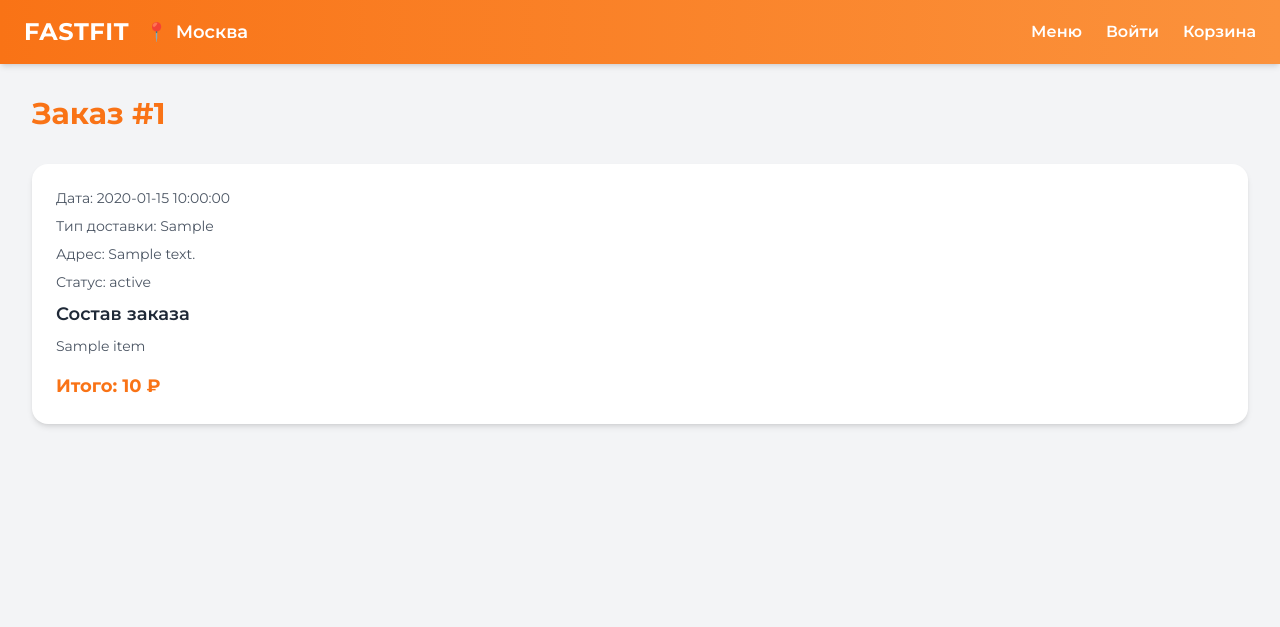
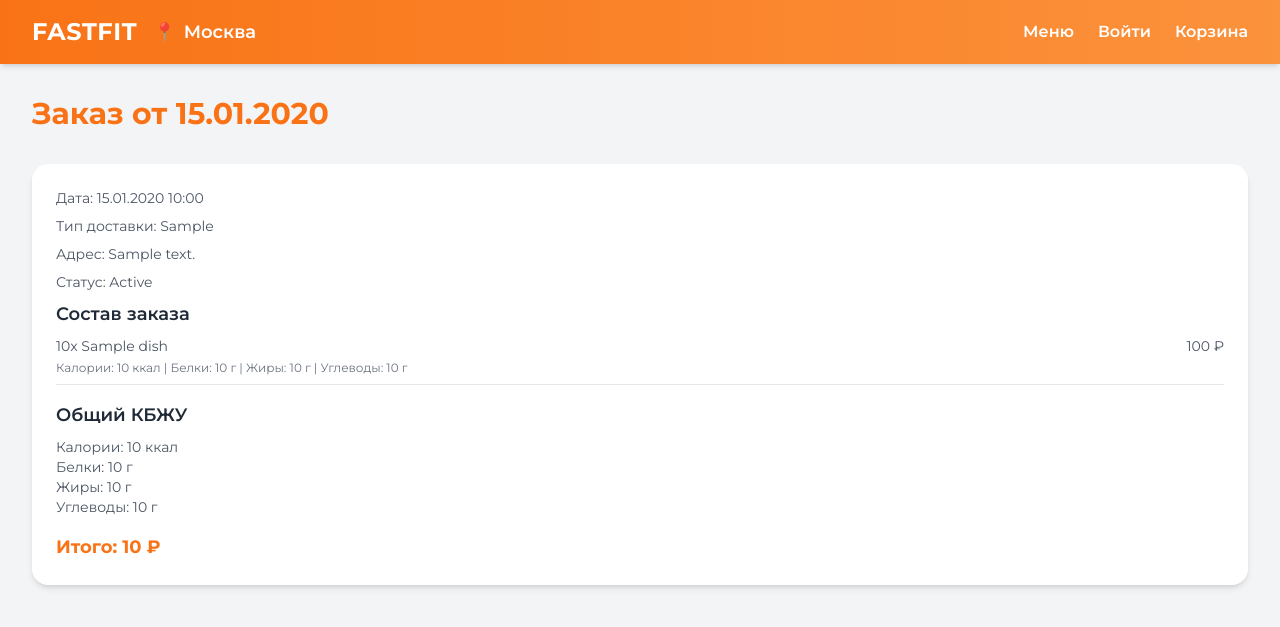
Before and after one commit to MDx3R/fast-fit, a Python web app: template templates/order_details.html in a window 1280 px wide. Shown: the top 627 px of the page. Run offline with Jinja, Linux system fonts and the light colour scheme; the template is opened without the code that fills it: most values are stand-ins (such as "Sample title", 1, 10 or a date in 2020); some libraries are stand-ins or nearby versions.

Commit message:
feat: improve presentation

```diff
--- a/src/fastfit/menu/presentation/http/fastapi/controllers.py
+++ b/src/fastfit/menu/presentation/http/fastapi/controllers.py
@@ -124,8 +124,8 @@ async def get_cart(
                 {"id": "cash", "name": "Наличными"},
             ],
             "restaurants": [
-                {"id": "1", "name": "FastFit Москва"},
-                {"id": "2", "name": "FastFit Санкт-Петербург"},
+                {"id": None, "name": "FastFit Москва"},
+                {"id": None, "name": "FastFit Санкт-Петербург"},
             ],
             "user_address": "",  # Replace with actual user address if authenticated
         },
--- a/src/fastfit/order/infrastructure/database/postgres/sqlalchemy/order_read_repository.py
+++ b/src/fastfit/order/infrastructure/database/postgres/sqlalchemy/order_read_repository.py
@@ -86,7 +86,7 @@ class OrderReadRepository(IOrderReadRepository):
         ]
         total_price = Decimal(0)
         for i in items:
-            total_price += i.price
+            total_price += i.price * i.quantity
 
         return OrderReadModel(
             order_id=model.order_id,
--- a/templates/base.html
+++ b/templates/base.html
@@ -15,14 +15,17 @@
 </head>
 <body class="bg-gray-100 text-gray-800">
     <!-- Шапка -->
-    <header class="bg-gradient-to-r from-orange-500 to-orange-400 text-white py-4 px-6 flex justify-between items-center shadow-md sticky top-0 z-50">
+    <header class="bg-gradient-to-r from-orange-500 to-orange-400 text-white py-4 shadow-md sticky top-0 z-50">
+        <div class="max-w-7xl mx-auto px-4 sm:px-6 lg:px-8 flex items-center justify-between">
+            <!-- Левая часть -->
             <div class="flex items-center gap-4">
-            <div class="text-2xl font-bold uppercase tracking-wide">FastFit</div>
+                <a href="{{ url_for('menu') }}" class="text-2xl font-bold uppercase tracking-wide">FastFit</a>
                 <div class="flex items-center gap-2 text-lg font-semibold cursor-pointer">
                     <span>📍</span>
                     <span>{{ city|default('Москва') }}</span>
                 </div>
             </div>
+            <!-- Навигация -->
             <nav class="flex gap-6">
                 <a href="{{ url_for('menu') }}" class="font-semibold hover:opacity-80 transition-opacity">Меню</a>
                 {% if request.cookies.get('access_token') %}
@@ -35,6 +38,7 @@
                     <span id="cart-counter" class="hidden absolute -top-2 -right-4 bg-red-500 text-white text-xs rounded-full w-5 h-5 flex items-center justify-center"></span>
                 </a>
             </nav>
+        </div>
     </header>
 
     <!-- Контейнер -->
--- a/templates/menu.html
+++ b/templates/menu.html
@@ -154,6 +154,12 @@
         </div>
     </div>
 </div>
+
+<a href="{{ url_for('cart') }}">
+    <div class="fixed bottom-8 right-8 bg-orange-500 text-white w-16 h-16 rounded-full flex items-center justify-center text-2xl shadow-lg cursor-pointer hover:scale-110 transition-transform">
+        🛒
+    </div>
+</a>
 {% endblock %}
 
 {% block scripts %}
--- a/templates/order_details.html
+++ b/templates/order_details.html
@@ -1,21 +1,50 @@
 {% extends "base.html" %}
 
-{% block title %}Заказ #{{ order.id }}{% endblock %}
+{% block title %}Заказ от {{ order.date.strftime('%d.%m.%Y') }}{% endblock %}
 
 {% block content %}
 <div class="max-w-7xl mx-auto px-4 sm:px-6 lg:px-8 py-8">
-    <h1 class="text-3xl font-bold text-orange-500 mb-8">Заказ #{{ order.id }}</h1>
+    <h1 class="text-3xl font-bold text-orange-500 mb-8">Заказ от {{ order.date.strftime('%d.%m.%Y') }}</h1>
     <div class="bg-white p-6 rounded-2xl shadow-md">
-        <p class="text-sm text-gray-600 mb-2">Дата: {{ order.date }}</p>
+        <p class="text-sm text-gray-600 mb-2">Дата: {{ order.date.strftime('%d.%m.%Y %H:%M') }}</p>
         <p class="text-sm text-gray-600 mb-2">Тип доставки: {{ order.delivery_type|capitalize }}</p>
-        <p class="text-sm text-gray-600 mb-2">Адрес: {{ order.delivery_address }}</p>
-        <p class="text-sm text-gray-600 mb-2">Статус: <span class="{{ order.status_color }}">{{ order.status }}</span></p>
+        <p class="text-sm text-gray-600 mb-2">Адрес: {{ order.delivery_address|default('Самовывоз') }}</p>
+        <p class="text-sm text-gray-600 mb-2">Статус: <span class="{{ order.status_color }}">{{ order.status|capitalize }}</span></p>
+
         <h2 class="text-lg font-semibold mb-2">Состав заказа</h2>
-        <ul class="text-sm text-gray-600 mb-4">
+        <ul class="text-sm text-gray-600 mb-4 space-y-4">
             {% for item in order.units %}
-            <li>{{ item }}</li>
+            <li class="border-b pb-2">
+                <div class="flex justify-between">
+                    <span>{{ item.quantity }}x {{ item.dish.name }}</span>
+                    <span>{{ (item.quantity * item.price)|round(2) }} ₽</span>
+                </div>
+                <p class="text-xs text-gray-500 mt-1">
+                    Калории: {{ (item.quantity * item.dish.calories)|round(0) }} ккал |
+                    Белки: {{ (item.quantity * item.dish.proteins)|round(0) }} г |
+                    Жиры: {{ (item.quantity * item.dish.fats)|round(0) }} г |
+                    Углеводы: {{ (item.quantity * item.dish.carbohydrates)|round(0) }} г
+                </p>
+            </li>
             {% endfor %}
         </ul>
+
+        <h2 class="text-lg font-semibold mb-2">Общий КБЖУ</h2>
+        {% set totals = namespace(calories=0, proteins=0, fats=0, carbs=0) %}
+
+        {% for item in order.units %}
+            {% set totals.calories = totals.calories + item.quantity * item.dish.calories %}
+            {% set totals.proteins = totals.proteins + item.quantity * item.dish.proteins %}
+            {% set totals.fats = totals.fats + item.quantity * item.dish.fats %}
+            {% set totals.carbs = totals.carbs + item.quantity * item.dish.carbohydrates %}
+        {% endfor %}
+        <p class="text-sm text-gray-600 mb-4">
+            Калории: {{ totals.calories|round(0) }} ккал<br>
+            Белки: {{ totals.proteins|round(0) }} г<br>
+            Жиры: {{ totals.fats|round(0) }} г<br>
+            Углеводы: {{ totals.carbs|round(0) }} г
+        </p>
+
         <p class="text-lg font-bold text-orange-500">Итого: {{ order.total }} ₽</p>
     </div>
 </div>
```
Also changed, not shown: src/fastfit/order/presentation/http/fastapi/controllers.py (+33 -12 lines), templates/cart.html (+5 -5 lines), templates/profile.html (+29 -2 lines). Lines whose indentation alone changed are shown as unchanged.
